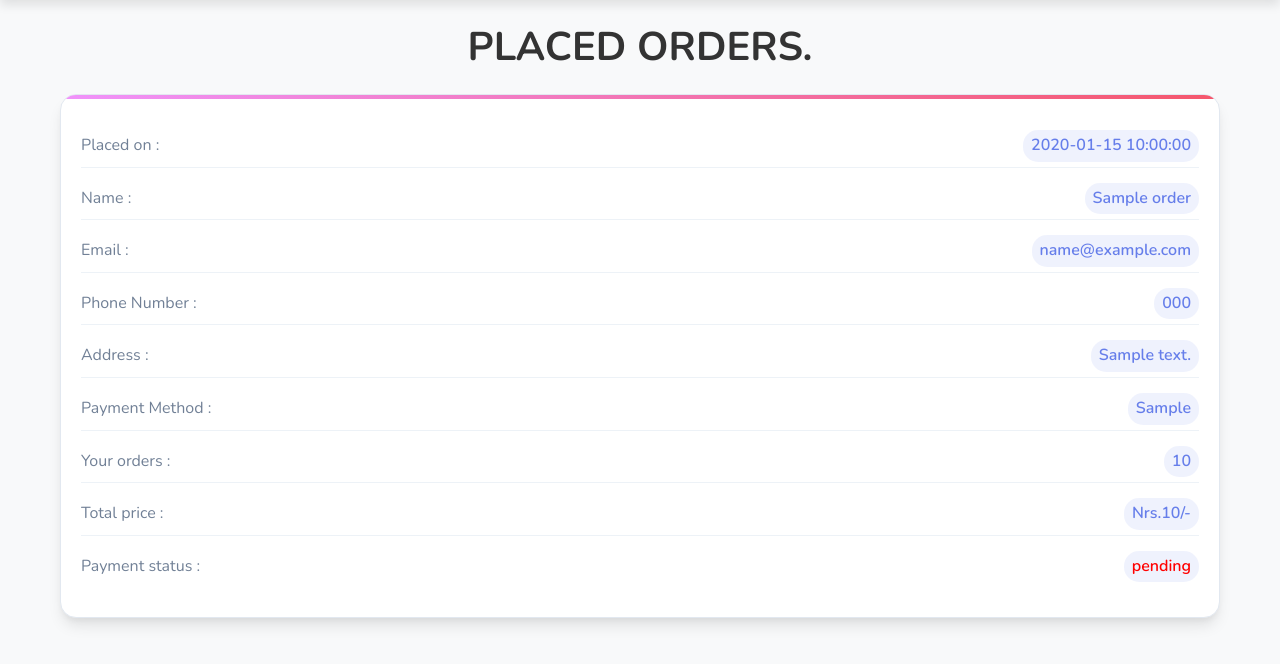
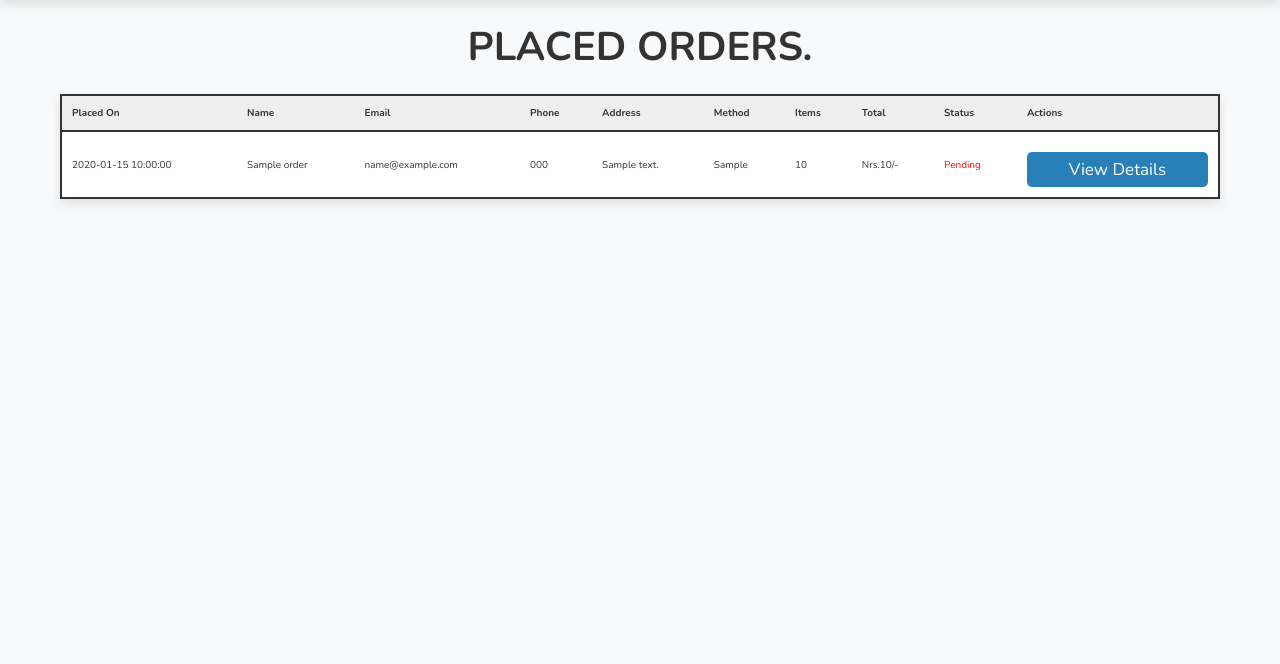
Before and after one commit to suzzzel5/Ecommerce-webiste-for-Bag-store, a PHP site: page /orders.php in a window 1280 px wide. Shown: the part 74-738 px from the top of the page. Run offline with PHP 8.4, Linux system fonts and the light colour scheme; the visitor is signed in with stand-in values (Sample User, id 1); tables that the repository leaves empty or names only in its code hold one stand-in row (values such as "Sample post"); some libraries are stand-ins or nearby versions.

Commit message:
Update orders.php

```diff
--- a/orders.php
+++ b/orders.php
@@ -44,24 +44,44 @@ if(isset($_SESSION['user_id'])){
          $select_orders = $conn->prepare("SELECT * FROM `orders` WHERE user_id = ?");
          $select_orders->execute([$user_id]);
          if($select_orders->rowCount() > 0){
+            echo '<div class="table-responsive">';
+            echo '<table class="orders-table" style="width:100%; border-collapse:collapse; background:#fff; border: var(--border); box-shadow: var(--box-shadow);">';
+            echo '<thead style="background: var(--light-bg);">'
+               .'<tr>'
+               .'<th style="padding:1rem; text-align:left;">Placed On</th>'
+               .'<th style="padding:1rem; text-align:left;">Name</th>'
+               .'<th style="padding:1rem; text-align:left;">Email</th>'
+               .'<th style="padding:1rem; text-align:left;">Phone</th>'
+               .'<th style="padding:1rem; text-align:left;">Address</th>'
+               .'<th style="padding:1rem; text-align:left;">Method</th>'
+               .'<th style="padding:1rem; text-align:left;">Items</th>'
+               .'<th style="padding:1rem; text-align:left;">Total</th>'
+               .'<th style="padding:1rem; text-align:left;">Status</th>'
+               .'<th style="padding:1rem; text-align:left;">Actions</th>'
+               .'</tr>'
+            .'</thead>';
+            echo '<tbody>';
             while($fetch_orders = $select_orders->fetch(PDO::FETCH_ASSOC)){
-   ?>
-   <div class="box">
-      <p>Placed on : <span><?= $fetch_orders['placed_on']; ?></span></p>
-      <p>Name : <span><?= $fetch_orders['name']; ?></span></p>
-      <p>Email : <span><?= $fetch_orders['email']; ?></span></p>
-      <p>Phone Number : <span><?= $fetch_orders['number']; ?></span></p>
-      <p>Address : <span><?= $fetch_orders['address']; ?></span></p>
-      <p>Payment Method : <span><?= $fetch_orders['method']; ?></span></p>
-      <p>Your orders : <span><?= $fetch_orders['total_products']; ?></span></p>
-      <p>Total price : <span>Nrs.<?= $fetch_orders['total_price']; ?>/-</span></p>
-      <p> Payment status : <span style="color:<?php if($fetch_orders['payment_status'] == 'pending'){ echo 'red'; }else{ echo 'green'; }; ?>"><?= $fetch_orders['payment_status']; ?></span> </p>
-   </div>
-   <?php
-      }
-      }else{
-         echo '<p class="empty">no orders placed yet!</p>';
-      }
+               $statusColor = $fetch_orders['payment_status'] == 'pending' ? 'red' : 'green';
+               echo '<tr style="border-top: var(--border);">'
+                  .'<td style="padding:1rem;">'.htmlspecialchars($fetch_orders['placed_on']).'</td>'
+                  .'<td style="padding:1rem;">'.htmlspecialchars($fetch_orders['name']).'</td>'
+                  .'<td style="padding:1rem;">'.htmlspecialchars($fetch_orders['email']).'</td>'
+                  .'<td style="padding:1rem;">'.htmlspecialchars($fetch_orders['number']).'</td>'
+                  .'<td style="padding:1rem;">'.htmlspecialchars($fetch_orders['address']).'</td>'
+                  .'<td style="padding:1rem;">'.htmlspecialchars($fetch_orders['method']).'</td>'
+                  .'<td style="padding:1rem;">'.htmlspecialchars($fetch_orders['total_products']).'</td>'
+                  .'<td style="padding:1rem;">Nrs.'.htmlspecialchars($fetch_orders['total_price']).'/-</td>'
+                  .'<td style="padding:1rem; color:'.$statusColor.'; text-transform:capitalize;">'.htmlspecialchars($fetch_orders['payment_status']).'</td>'
+                  .'<td style="padding:1rem;">'
+                     .'<a class="btn" style="display:inline-block; padding:.6rem 1rem; border-radius:.5rem; background:var(--main-color); color:#fff;" href="orders_receipt.php?order_id='.$fetch_orders['id'].'">View Details</a>'
+                  .'</td>'
+               .'</tr>';
+            }
+            echo '</tbody></table></div>';
+         }else{
+            echo '<p class="empty">no orders placed yet!</p>';
+         }
       }
    ?>
 
```
